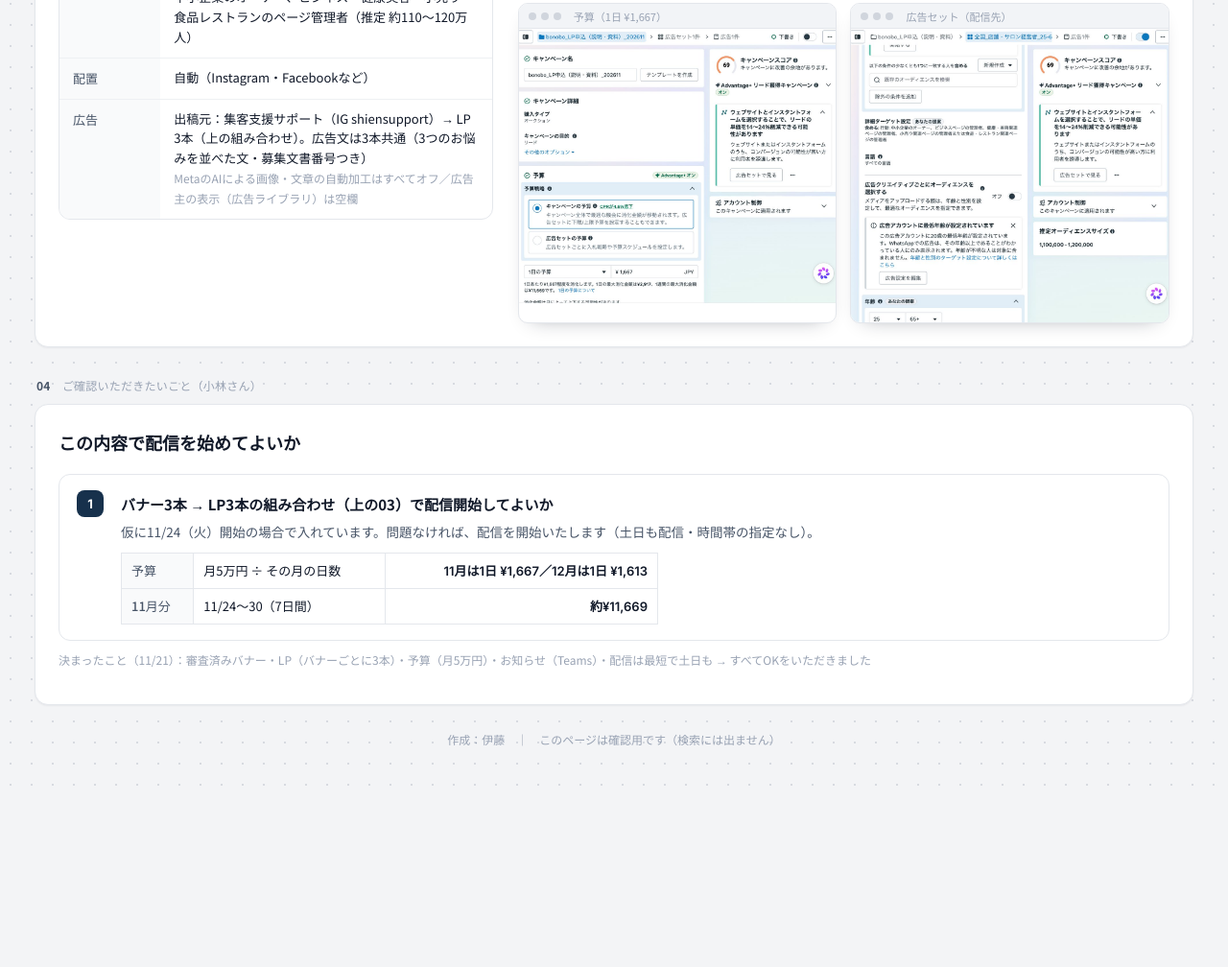
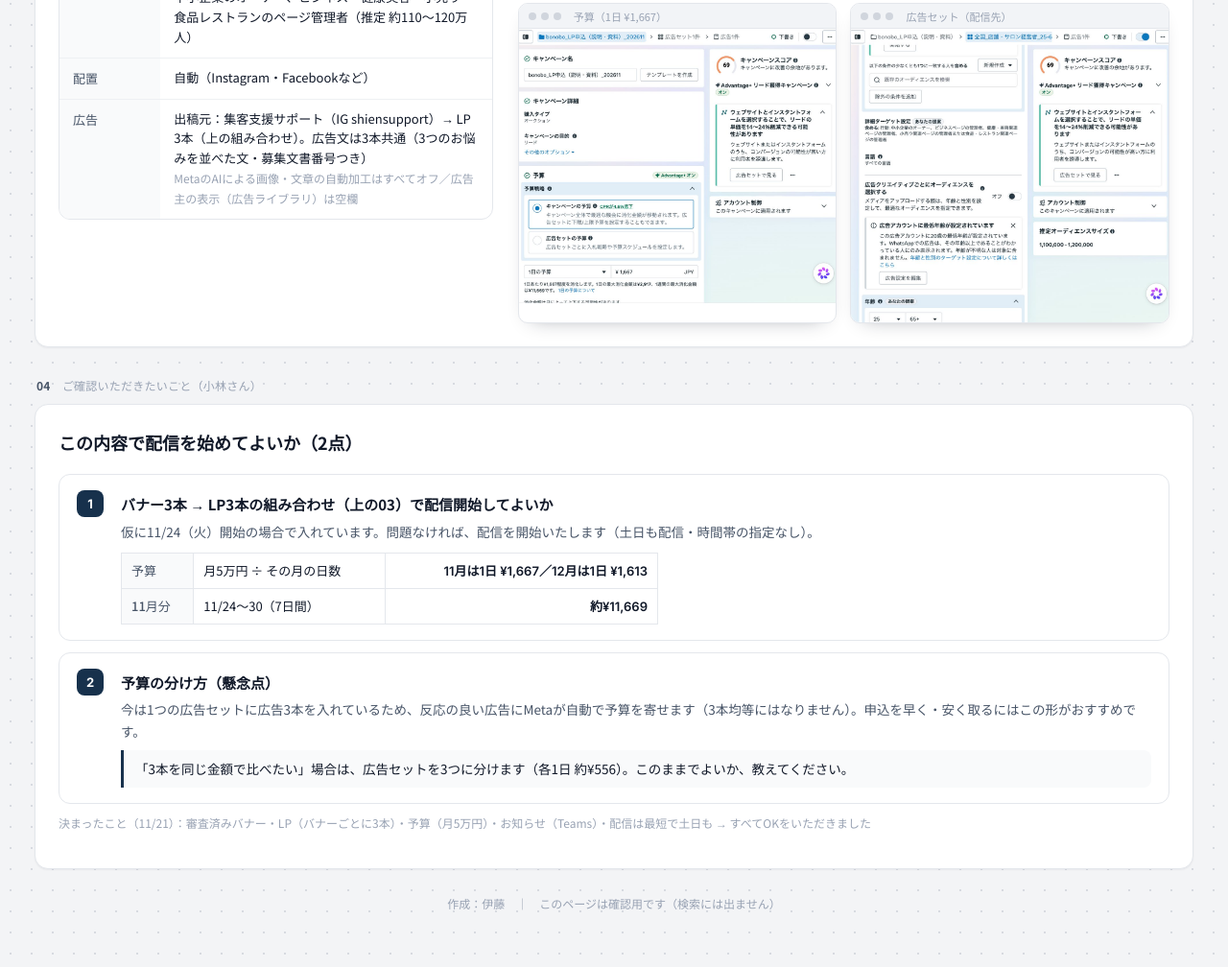
Before and after one commit to hito-hue/share, a plain HTML site: page okm-bonobo-board-4485a3/index.html in a window 1280 px wide. Shown: the part 3967-4975 px from the top of the page at 96% size. Before the commit the page ends 4805 px from the top, so only its background shows below. Drawn offline with Linux system fonts and the light colour scheme.

Commit message:
bonoboボード：確認事項に「予算の分け方（1広告セット＝Meta自動配分か、3本均等か）」を追加
Co-Authored-By: Claude Opus 5.5 <noreply@anthropic.com>

```diff
--- a/okm-bonobo-board-4485a3/index.html
+++ b/okm-bonobo-board-4485a3/index.html
@@ -326,10 +326,12 @@ footer{margin-top:26px;font-size:12px;color:var(--muted);text-align:center}
 <section class="frame">
   <p class="flabel"><b>04</b>　ご確認いただきたいこと（小林さん）</p>
   <div class="panel">
-    <h2>この内容で配信を始めてよいか</h2>
+    <h2>この内容で配信を始めてよいか（2点）</h2>
     <div class="asks">
       <div class="ask"><span class="n">1</span><div><h3>バナー3本 → LP3本の組み合わせ（上の03）で配信開始してよいか</h3><p>仮に11/24（火）開始の場合で入れています。問題なければ、配信を開始いたします（土日も配信・時間帯の指定なし）。</p>
         <table class="calc"><tr><th>予算</th><td>月5万円 ÷ その月の日数</td><td class="r">11月は1日 ¥1,667／12月は1日 ¥1,613</td></tr><tr><th>11月分</th><td>11/24〜30（7日間）</td><td class="r">約¥11,669</td></tr></table></div></div>
+      <div class="ask"><span class="n">2</span><div><h3>予算の分け方（懸念点）</h3><p>今は1つの広告セットに広告3本を入れているため、反応の良い広告にMetaが自動で予算を寄せます（3本均等にはなりません）。申込を早く・安く取るにはこの形がおすすめです。</p>
+        <p class="q">「3本を同じ金額で比べたい」場合は、広告セットを3つに分けます（各1日 約¥556）。このままでよいか、教えてください。</p></div></div>
     </div>
     <p class="hint" style="margin-top:10px">決まったこと（11/21）：審査済みバナー・LP（バナーごとに3本）・予算（月5万円）・お知らせ（Teams）・配信は最短で土日も → すべてOKをいただきました</p>
   </div>
```
